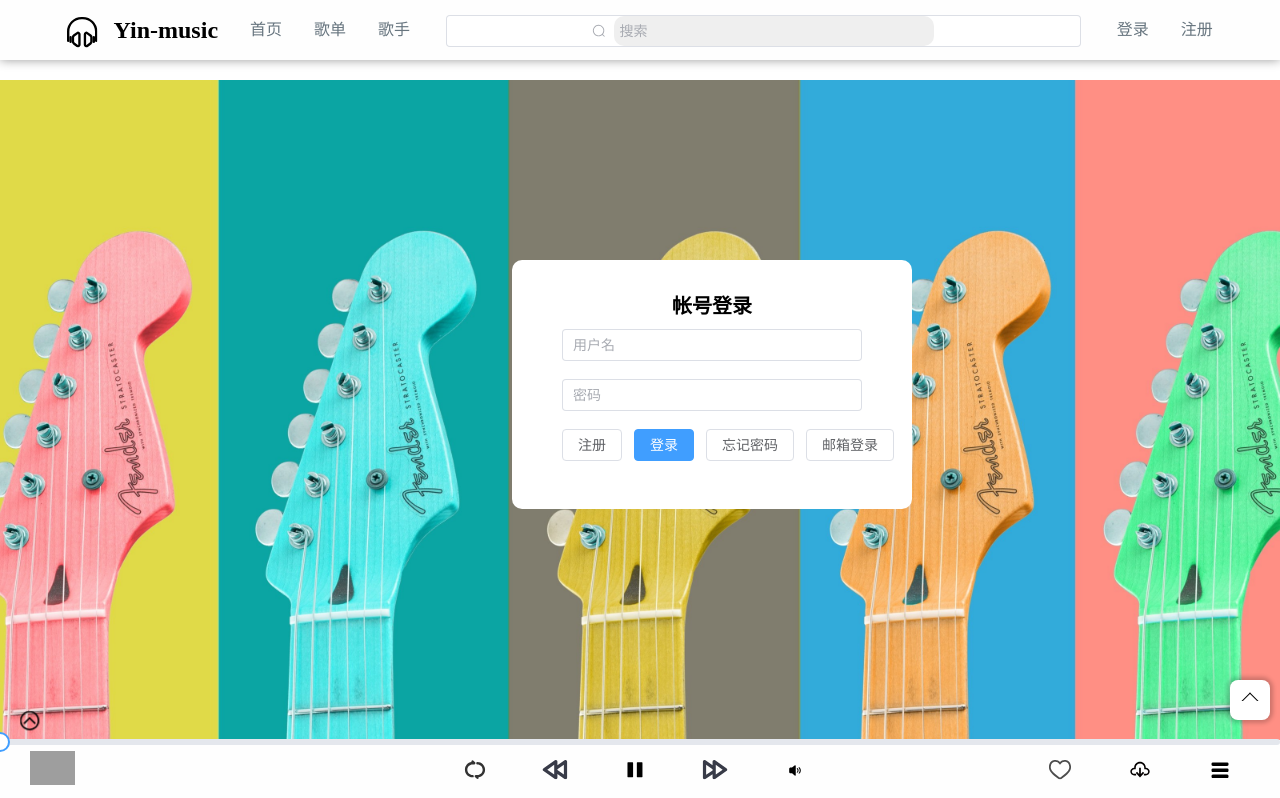
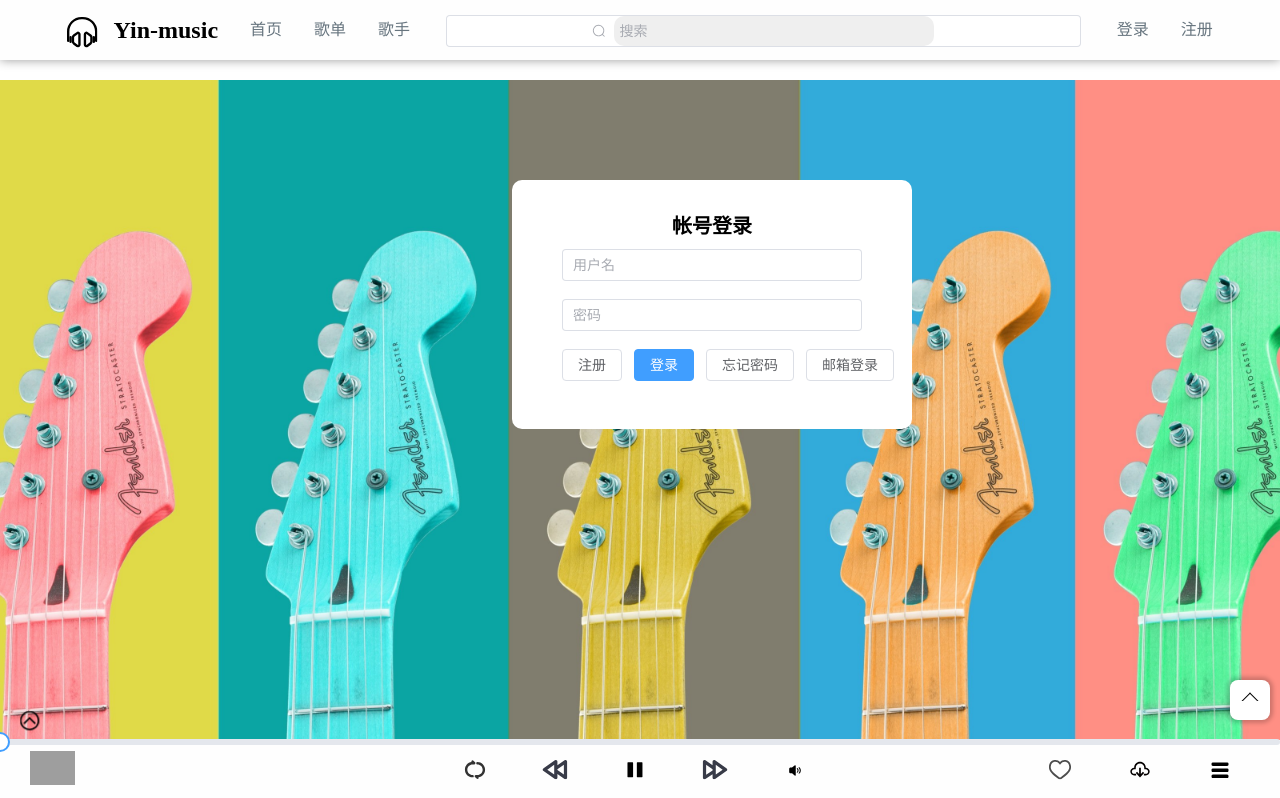
Before and after one commit to SinzoL/My-music-web, a Vue app in the folder music-client/: page /sign-in in a window 1280 px wide. Shown: the top 798 px of the page. Built offline with nearby package versions, Linux system fonts and the light colour scheme; grey boxes are pictures that could not be loaded.

Commit message:
背景图片固定了，调整注册和登录布局

```diff
--- a/music-client/src/assets/css/sign.scss
+++ b/music-client/src/assets/css/sign.scss
@@ -6,7 +6,7 @@
     width: 300px;
     position: absolute;
     left: 40vw;
-    top: $header-height + 200px;
+    top: $header-height + 40px;
   }
 }
 
--- a/music-client/src/components/layouts/Background.vue
+++ b/music-client/src/components/layouts/Background.vue
@@ -44,6 +44,7 @@ export default defineComponent({
 
 <style lang="scss" scoped>
 .background {
+  position: fixed;
   width: 100%;
   height: 100vh;
 }
```
